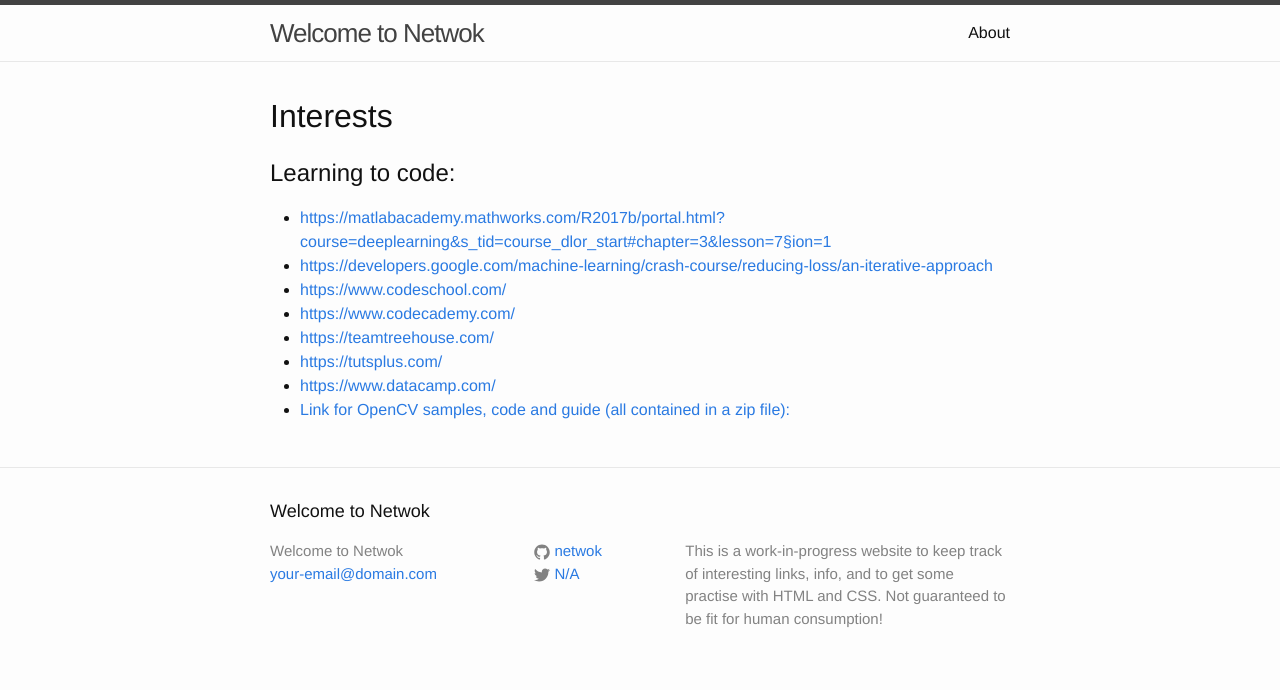
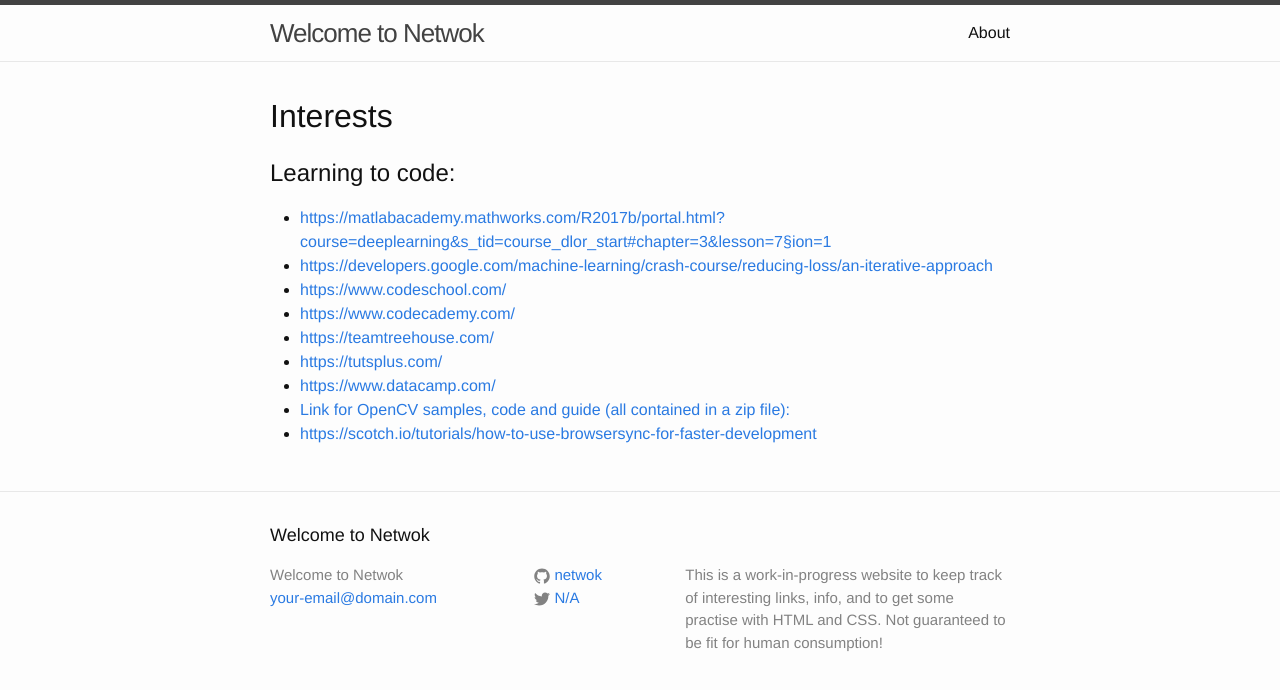
Before and after one commit to netwok/netwok.github.io, a Jekyll site: the page built from int.html, in a window 1280 px wide. Shown: the top 690 px of the page. Built offline with Jekyll 4.4.1, drawn with Linux system fonts in a browser that asks for light colours.

Commit message:
Update int.html

```diff
--- a/int.html
+++ b/int.html
@@ -15,7 +15,7 @@ layout: default
       <li><a href = https://tutsplus.com/>https://tutsplus.com/</a></li>
       <li><a href = https://www.datacamp.com/>https://www.datacamp.com/</a></li>
       <li><a href = https://drive.google.com/open?id=1yhX_cHJzlD_CjugoVaj2T2NrI72k4o0T>Link for OpenCV samples, code and guide (all contained in a zip file):</a></li>
-
+      <li><a href = https://scotch.io/tutorials/how-to-use-browsersync-for-faster-development/>https://scotch.io/tutorials/how-to-use-browsersync-for-faster-development</a></li>
     </ul>
 
   </head>
```
